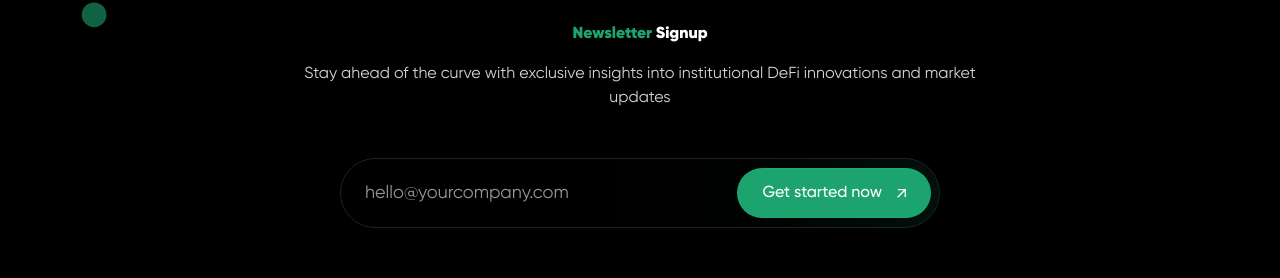
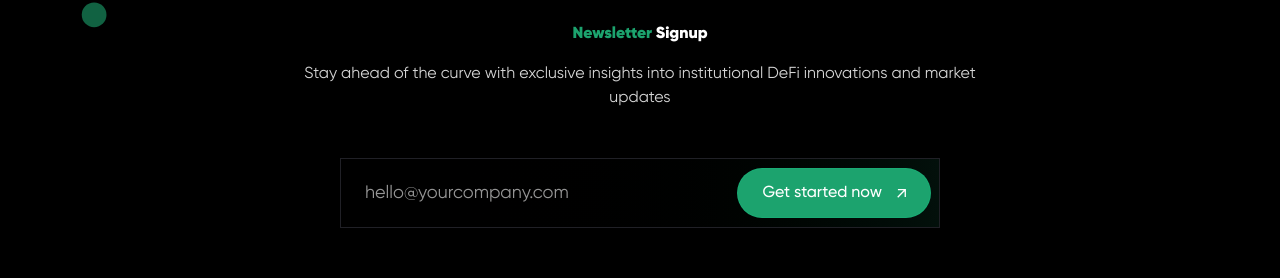
Before and after one commit to 0xsereel/website, a React (Vite) app: page / in a window 1280 px wide. Shown: the part 4534-4812 px from the top of the page. Built offline with nearby package versions, Linux system fonts and the light colour scheme.

Commit message:
feat[}: newsletter form

```diff
--- a/src/components/Home/NewsLetter.tsx
+++ b/src/components/Home/NewsLetter.tsx
@@ -131,7 +131,7 @@ export const NewsLetter = () => {
           viewport={{ once: true }}
         >
           <motion.div
-            className="newsletter-form-container w-full max-w-[600px] bg-gradient-to-r from-black/90 to-[#1CA36E]/10 border border-[#202026] rounded-full flex flex-col sm:flex-row items-stretch sm:items-center justify-between p-2 backdrop-blur-sm gap-2 sm:gap-0"
+            className="newsletter-form-container w-full max-w-[600px] bg-gradient-to-r from-black/90 to-[#1CA36E]/10 border border-[#202026]  flex flex-col sm:flex-row items-stretch sm:items-center justify-between p-2 backdrop-blur-sm gap-2 sm:gap-0"
             whileHover={{
               borderColor: "rgba(28, 163, 110, 0.5)",
               boxShadow: "0 0 30px rgba(28, 163, 110, 0.2)",
```
